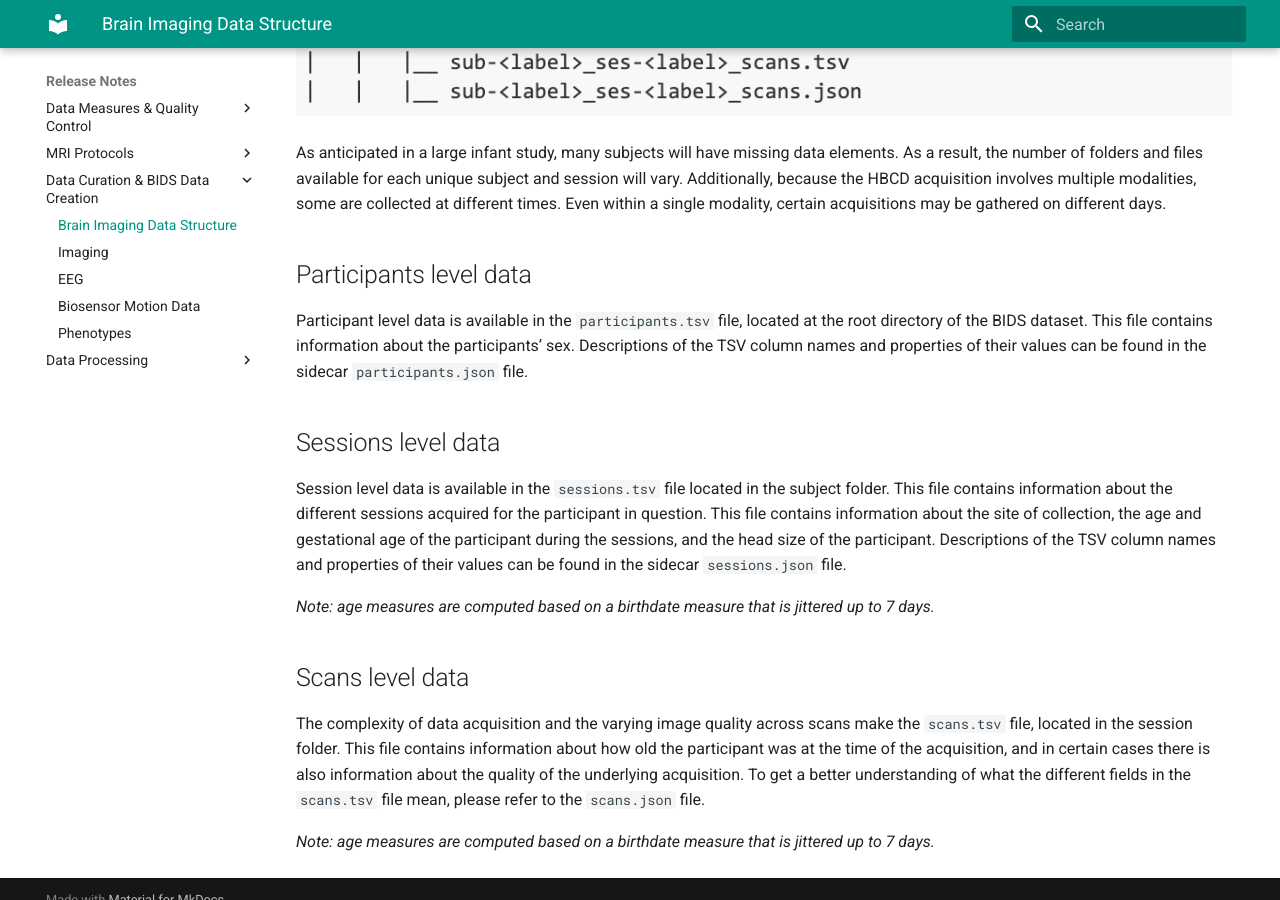
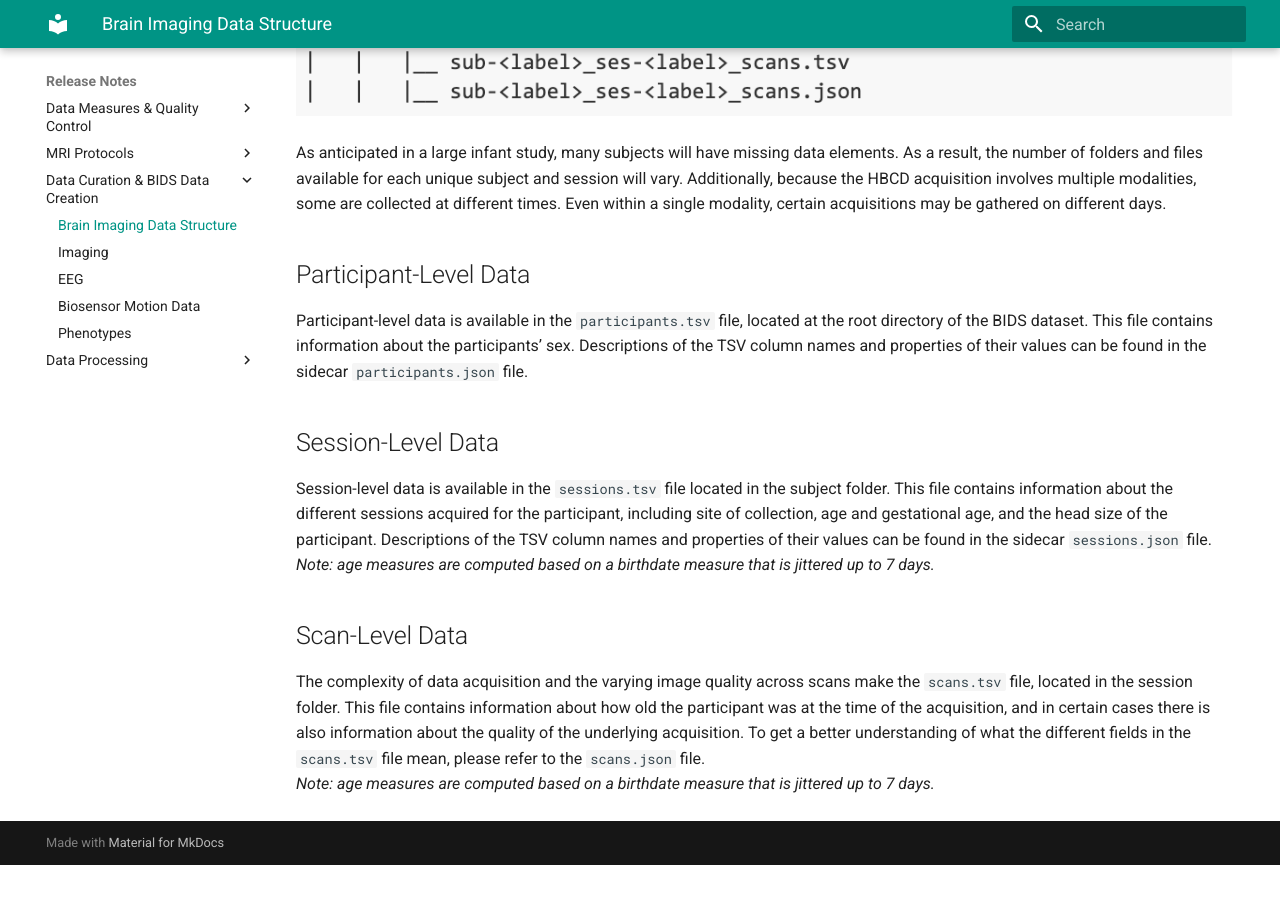
Before and after one commit to mattcieslak/hbcd-docs, an MkDocs documentation site: the page built from docs/datacuration/bids.md, in a window 1280 px wide and 900 px high, scrolled down 709 px. Built offline with MkDocs 1.6.1 and Material for MkDocs 9.7.7, drawn with Linux system fonts in a browser that asks for light colours; after the commit the page ends 1574 px from its top, so only the background shows below that.

Commit message:
Update bids.md

```diff
--- a/docs/datacuration/bids.md
+++ b/docs/datacuration/bids.md
@@ -4,22 +4,19 @@ hide:
 ---
 
 # Brain Imaging Data Structure
-
 As much as possible, HBCD processing tries to utilize the [Brain Imaging Data Structure](https://bids-specification.readthedocs.io/en/stable/) (BIDS) standard for data organization. At a high level, the HBCD BIDS structure will appear as follows:
 
 ![](./../images/bids.png)
 
 As anticipated in a large infant study, many subjects will have missing data elements. As a result, the number of folders and files available for each unique subject and session will vary. Additionally, because the HBCD acquisition involves multiple modalities, some are collected at different times. Even within a single modality, certain acquisitions may be gathered on different days.
 
-## Participants level data
-Participant level data is available in the `participants.tsv` file, located at the root directory of the BIDS dataset. This file contains information about the participants’ sex. Descriptions of the TSV column names and properties of their values can be found in the sidecar `participants.json` file.
+## Participant-Level Data
+Participant-level data is available in the `participants.tsv` file, located at the root directory of the BIDS dataset. This file contains information about the participants’ sex. Descriptions of the TSV column names and properties of their values can be found in the sidecar `participants.json` file.
 
-## Sessions level data
-Session level data is available in the `sessions.tsv` file located in the subject folder. This file contains information about the different sessions acquired for the participant in question. This file contains information about the site of collection, the age and gestational age of the participant during the sessions, and the head size of the participant. Descriptions of the TSV column names and properties of their values can be found in the sidecar `sessions.json` file.
-
+## Session-Level Data
+Session-level data is available in the `sessions.tsv` file located in the subject folder. This file contains information about the different sessions acquired for the participant, including site of collection, age and gestational age, and the head size of the participant. Descriptions of the TSV column names and properties of their values can be found in the sidecar `sessions.json` file.
 *Note: age measures are computed based on a birthdate measure that is jittered up to 7 days.*
 
-## Scans level data
+## Scan-Level Data
 The complexity of data acquisition and the varying image quality across scans make the `scans.tsv` file, located in the session folder. This file contains information about how old the participant was at the time of the acquisition, and in certain cases there is also information about the quality of the underlying acquisition. To get a better understanding of what the different fields in the `scans.tsv` file mean, please refer to the `scans.json` file.
-
 *Note: age measures are computed based on a birthdate measure that is jittered up to 7 days.*
```
